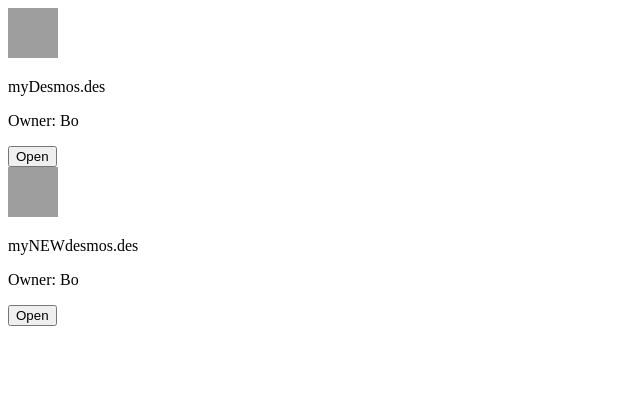
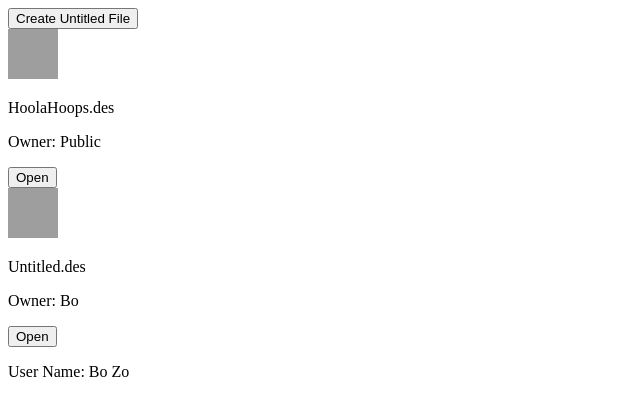
Before and after one commit to sboebel2024/xlr8, a Flask app: page /user-dashboard/ in a window 1280 px wide. Shown: the top 416 px of the page, without its empty margins (0-640 px from the left). Run offline with Flask 3, Linux system fonts and the light colour scheme; a user stored in the database is signed in; data comes from the database, SQL or seed files in the repository; data that the repository does not hold is empty; grey boxes are pictures that could not be loaded.

Commit message:
Created Untitled File, Username Stuff, etc.

```diff
--- a/xlr8-server/app/routes/dashboard_user.py
+++ b/xlr8-server/app/routes/dashboard_user.py
@@ -25,7 +25,18 @@
 # AND THEN SERVES IT.
 @user_dashboard_bp.route('/', methods=['GET', 'POST'])
 def render_site():
-    return render_template('user_dashboard.html')
+    user_id = session.get('user_id')
+    if not user_id:
+        ip = request.remote_addr
+        tempUser = TempUser.query.filter(TempUser.ip_addr == ip).first()
+        if not tempUser:
+            tempUser = register_temp_user(ip)
+            print(f"Temp User ID: {tempUser.id}")
+
+        return render_template('user_dashboard.html', userName = 'None')
+
+    user = User.query.get(user_id)
+    return render_template('user_dashboard.html', userName = f'{user.firstName} {user.lastName}')
 
 @user_dashboard_bp.route('/debug', methods=['GET'])
 def debug():
@@ -80,7 +91,7 @@
             return jsonify({
                 "status": "OK",
                 "recent_files": [
-                    {"id": file.id, "name": file.fileName, "owner": file.owning_user.firstName, "image": file.image}
+                    {"id": file.id, "name": file.fileName, "owner": f"{file.owning_user.firstName if file.owning_user_id is not None else None}", "image": file.image}
                     for file in recent_files
                 ]
             }), 200
@@ -139,7 +150,8 @@
         template_to_run = ext_lookup_json[file.ext]
         content=file.content
         print(content)
-        return render_template(template_to_run, content=content, fileid = file_id)
+        fileName = file.fileName.split('.')[0]
+        return render_template(template_to_run, content=content, fileid=file_id, filename=fileName )
 
     return jsonify({
         "status": "NOK",
@@ -163,8 +175,8 @@
     """
     data = request.get_json()
 
-    if not data or 'file_id' not in data or 'content' not in data:
-        return jsonify({"status": "NOK", "message": "Missing required fields: 'fileName', or 'content'"}), 400
+    if not data or 'file_id' not in data:
+        return jsonify({"status": "NOK", "message": "Missing required fields: 'file_id'"}), 400
 
     user_id = session.get('user_id')
     if not user_id:
@@ -220,7 +232,7 @@
             "id": file.id,
             "name": file.fileName,
             "extension": file.ext,
-            "owner": file.owning_user.username,
+            "owner": file.owning_user.username if file.owning_user is not None else None,
         }
     }), 200
 
@@ -236,6 +248,8 @@
 
     """
 
+
+
     data = request.get_json()
 
     # Validate input
@@ -245,13 +259,10 @@
     user_id = session.get('user_id')  # Get the logged-in user's ID from the session
 
     if not user_id:
-        user_id = data.get('user_id') # for debugging
-        print(user_id)
-        if not user_id:
-            ip = request.remote_addr
-            tempUser = TempUser.query.filter(TempUser.ip_addr == ip).first()
-            if not tempUser:
-                register_temp_user(ip)
+        ip = request.remote_addr
+        tempUser = TempUser.query.filter(TempUser.ip_addr == ip).first()
+        if not tempUser:
+            register_temp_user(ip)
 
 
     file_name = data['fileName']
@@ -263,19 +274,22 @@
     except Exception as e:
         return jsonify({"status": "NOK", "message": f"Filename not formatted correctly: {e}"}), 400
 
-    user = User.query.get(user_id)
-    if not user:
-        return jsonify({"status": "NOK", "message": "User not signed in; cannot create file for unsigned user."}), 404
+    if user_id:
+        user = User.query.get(user_id)
 
     # return({"data":f"fileName: {file_name}, ext: {ext}, content: {content}, owning_user_id: {user_id}"})
 
-    file = File(fileName=file_name, owning_user_id=user_id, ext=ext, content=content)
+    file = File(fileName=file_name, ext=ext, content=content)
+
+    file.owning_user_id = user_id
 
     # Assign additional attributes
     if image:
         file.image = image
 
-    file.users.append(user)  # Assign the current user to the file
+    if user_id:
+        user = User.query.get(user_id)
+        file.users.append(user)  # Assign the current user to the file
 
     # Commit to the database
     try:
@@ -295,7 +309,6 @@
             "id": file.id,
             "name": file.fileName,
             "extension": file.ext,
-            "owner": file.owning_user.username
         }
     }), 201
 
--- a/xlr8-server/app/static/js/user_dashboard.js
+++ b/xlr8-server/app/static/js/user_dashboard.js
@@ -1,7 +1,4 @@
-const isCards = true;
-const main = document.getElementById('main');
 
-// Fetch file data
 async function fetchFileData(isCards) {
     try {
         const requestData = {
@@ -27,14 +24,57 @@
     }
 }
 
+async function createFile(type, fileName) {
+    // CHANGE THIS --> get from dictionary in models
+    if (type === 'des') {
+        try {
+            const requestBody = {
+                fileName: fileName,
+                content: ""
+            };
+
+            const response = await fetch('http://localhost:5000/user-dashboard/create-file', {
+                method: 'POST',
+                headers: {
+                    'Content-Type': 'application/json'
+                },
+                body: JSON.stringify(requestBody)
+            });
+
+            if (!response.ok) {
+                throw new Error(`Failed to create file: ${response.status} - ${response.statusText}`);
+            }
+
+            const data = await response.json();
+
+            if (data.status === "OK") {
+                console.log('File created successfully:', data.file);
+                return data.file; // Return the created file object
+            } else {
+                console.error('Error creating file:', data.message);
+                return null;
+            }
+
+        } catch (error) {
+            console.error('Error creating file:', error);
+        }
+    }
+}
+
+function createCreateButton() {
+    createButton = document.createElement('button');
+    createButton.onclick = () => createFile('des', 'Untitled.des');
+    createButton.textContent = "Create Untitled File"
+    createContainer.appendChild(createButton);
+
+    // Create a search for what type
+}
+
 function link_to_file(file_id) {
     window.location.href = `/user-dashboard/access-file?file_id=${file_id}`;
 }
 
 function renderFileList(files) {
-    const container = document.createElement('div');
-    container.innerHTML = "";
-    main.appendChild(container);
 
     files.forEach(file => {
         const listItem = document.createElement('div');
@@ -53,6 +93,9 @@
 
         const owner = document.createElement("p");
         owner.textContent = `Owner: ${file.owner}`;
+        if (`${file.owner}` === 'None' ) {
+            owner.textContent = `Owner: Public`
+        }
         owner.classList.add("file-owner");
 
         const linkButton = document.createElement("button");
@@ -64,29 +107,48 @@
         listItem.appendChild(name);
         listItem.appendChild(owner);
         listItem.appendChild(linkButton);
-        container.appendChild(listItem);
+        renderContainer.appendChild(listItem);
     });
+}
+
+async function updateFileList(isCards) {
+    try {
+        // Fetch the latest file data
+        const data = await fetchFileData(isCards);
+
+        // Render the updated file list
+        renderFileList(data.recent_files);
+    } catch (error) {
+        console.error('Error updating file list:', error);
+    }
 }
 
 window.onload = async function () {
     try {
-        const data = await fetchFileData(isCards);
-        renderFileList(data.recent_files);
+        createCreateButton();
+        updateFileList(isCards);
     } catch (error) {
         console.error("Error initializing the file list:", error);
     }
 };
 
+const isCards = true;
+const main = document.getElementById('main');
+const user_nameScript = document.getElementById("user-name")
+const user_name = JSON.parse(user_nameScript.textContent);
 
+const createContainer = document.createElement('div');
+    createContainer.innerHTML = "";
+    main.appendChild(createContainer);
 
+const renderContainer = document.createElement('div');
+    renderContainer.innerHTML = "";
+    main.appendChild(renderContainer);
 
+const displayUserContainer = document.createElement('div');
+    displayUserContainer.innerHTML = "";
+    main.appendChild(displayUserContainer);
 
-// document.getElementById('sendRequest').addEventListener('click', function() {
-//     const file_id = 1;
-//     window.location.href = `/user-dashboard/access-file?file_id=${file_id}`;
-// });
-
-// document.getElementById('createFile').addEventListener('click', function() {
-
-//     window.location.href = `/user-dashboard/access-file?file_id=${file_id}`;
-// });
+const user_name_container = document.createElement('p');
+    user_name_container.textContent = `User Name: ${user_name}`;
+    displayUserContainer.appendChild(user_name_container);
--- a/xlr8-server/app/templates/serve_desmos.html
+++ b/xlr8-server/app/templates/serve_desmos.html
@@ -20,6 +20,10 @@
     <script id="file-id" type="application/json">
         {{ fileid | safe }}
     </script>
+    <script id="file-name" type="application/json">
+        {{ filename | tojson | safe }}
+    </script>
+
 
     <script src="{{ url_for('static', filename='js/serve_desmos_script.js') }}" defer></script>
 </body>
--- a/xlr8-server/app/templates/user_dashboard.html
+++ b/xlr8-server/app/templates/user_dashboard.html
@@ -6,7 +6,12 @@
     <title>User Dashboard</title>
 </head>
 <body>
-    <div id="main"></div>
+    <main>
+        <div id="main"></div>
+    </main>
+    <script id="user-name" type="application/json">
+        {{ userName | tojson | safe }}
+    </script>
     <script src="{{ url_for('static', filename='js/user_dashboard.js') }}" defer></script>
 </body>
 </html>
```
Also changed, not shown: xlr8-server/app/models.py (+6 -4 lines), xlr8-server/app/static/js/serve_desmos_script.js (+73 -30 lines), xlr8-server/instance/test.db.
